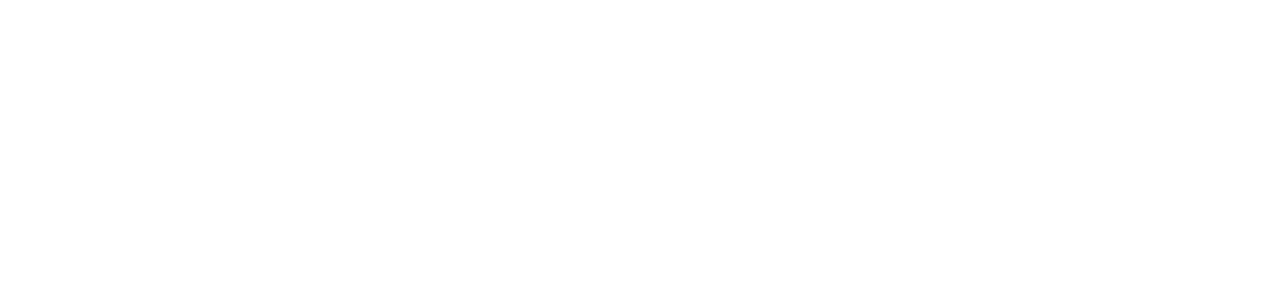
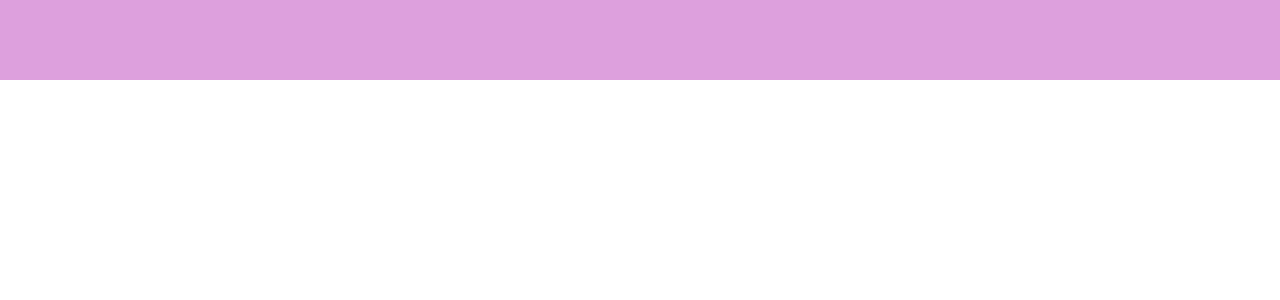
Before and after one commit to Kattekly/Portfolio, a React (Create React App) app: page / in a window 1280 px wide. Shown: the top 300 px of the page. Built offline with nearby package versions, Linux system fonts and the light colour scheme.

Commit message:
Create Nav

```diff
--- a/src/App.tsx
+++ b/src/App.tsx
@@ -1,10 +1,12 @@
 import React from 'react';
 import logo from './logo.svg';
 import './App.css';
+import Header from "./Header/Header";
 
 function App() {
   return (
     <div>
+      <Header/>
     </div>
   );
 }
--- a/src/Header/Header.module.css
+++ b/src/Header/Header.module.css
@@ -0,0 +1,4 @@
+.header {
+    height: 80px;
+    background-color: plum;
+}
```
Also changed, not shown: src/Nav/Nav.module.css (added), src/Nav/Nav.tsx (added).
